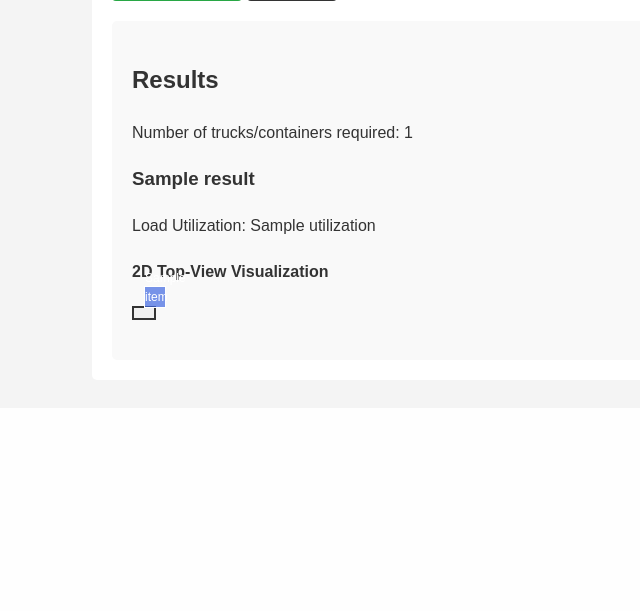
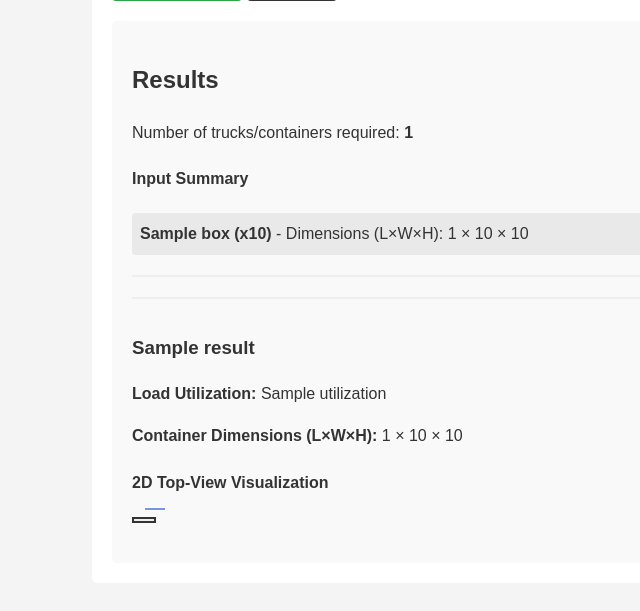
Before and after one commit to Vaibhavk121/py3dbp-Boxylogy, a Flask app: template templates/index.html in a window 1280 px wide. Shown: the part 908-1519 px from the top of the page, without its empty margins (128-768 px from the left). Before the commit the page ends 1228 px from the top, so only its background shows below. Run offline with Flask 3, Linux system fonts and the light colour scheme; the template is opened without the code that fills it: most values are stand-ins (such as "Sample title", 1, 10 or a date in 2020).

Commit message:
Updated with edge cases

```diff
--- a/app.py
+++ b/app.py
@@ -18,6 +18,17 @@ def index():
         box_heights = request.form.getlist('box_height[]')
         box_weights = request.form.getlist('box_weight[]')
         box_quantities = request.form.getlist('box_quantity[]')
+
+        # Create a summary of the input boxes for display
+        input_summary = []
+        for i in range(len(box_names)):
+            input_summary.append({
+                'name': box_names[i],
+                'length': box_lengths[i],
+                'width': box_widths[i],
+                'height': box_heights[i],
+                'quantity': box_quantities[i]
+            })
 
         items_to_pack = []
         for i in range(len(box_names)):
@@ -57,26 +68,37 @@ def index():
             packed_volume = sum(item.width * item.height * item.depth for item in bin.items)
             utilization = (packed_volume / total_volume) * 100 if total_volume > 0 else 0
 
-            visualization_data = []
+            packed_items_data = []
             for item in bin.items:
-                visualization_data.append({
+                # py3dbp returns dimensions as (depth, width, height)
+                item_dims = item.get_dimension()
+                packed_items_data.append({
                     'name': item.name,
-                    'x': float(item.position[1]), # Corresponds to width axis
-                    'y': float(item.position[0]), # Corresponds to depth/length axis
-                    'width': float(item.get_dimension()[1]),
-                    'height': float(item.get_dimension()[0])
+                    'position': item.position,
+                    'dimensions': {
+                        'length': float(item_dims[0]),
+                        'width': float(item_dims[1]),
+                        'height': float(item_dims[2])
+                    }
                 })
 
             results.append({
                 'container_name': f"Container {i + 1}",
                 'utilization': f"{utilization:.2f}%",
-                'visualization_data': visualization_data,
-                'container_width': bin.width,
-                'container_depth': bin.depth
+                'container_dimensions': {
+                    'length': bin.depth,
+                    'width': bin.width,
+                    'height': bin.height
+                },
+                'packed_items_data': packed_items_data,
             })
 
-
-        return render_template('index.html', results=results, num_containers=len(packed_bins))
+        return render_template(
+            'index.html',
+            results=results,
+            num_containers=len(packed_bins),
+            input_summary=input_summary
+        )
 
     return render_template('index.html', results=None)
 
--- a/static/style.css
+++ b/static/style.css
@@ -75,16 +75,42 @@ button:hover {
 
 .result-item {
     margin-bottom: 20px;
+    border-top: 2px solid #eee;
+    padding-top: 15px;
 }
 
 .visualization {
-    transform: scaleY(-1);
+    transform: scaleY(-1); /* Flips the y-axis to match coordinate system */
+}
+
+.box {
+    display: flex;
+    align-items: center;
+    justify-content: center;
+    overflow: hidden;
 }
 
 .box-label {
-    transform: scaleY(-1);
+    transform: scaleY(-1); /* Re-flips the text to be readable */
     display: block;
     text-align: center;
     color: white;
     font-size: 12px;
+    padding: 2px;
 }
+
+/* Added for the input summary list */
+.packed-items-list {
+    list-style-type: none;
+    padding: 0;
+    margin-bottom: 20px;
+    border-bottom: 2px solid #eee;
+    padding-bottom: 15px;
+}
+
+.packed-items-list li {
+    background-color: #e9e9e9;
+    padding: 8px;
+    margin-bottom: 5px;
+    border-radius: 4px;
+}
--- a/templates/index.html
+++ b/templates/index.html
@@ -13,25 +13,25 @@
             <h2>Container Dimensions</h2>
             <div class="form-group">
                 <label for="container_length">Length</label>
-                <input type="number" id="container_length" name="container_length" required>
+                <input type="number" step="any" id="container_length" name="container_length" required>
             </div>
             <div class="form-group">
                 <label for="container_width">Width</label>
-                <input type="number" id="container_width" name="container_width" required>
+                <input type="number" step="any" id="container_width" name="container_width" required>
             </div>
             <div class="form-group">
                 <label for="container_height">Height</label>
-                <input type="number" id="container_height" name="container_height" required>
+                <input type="number" step="any" id="container_height" name="container_height" required>
             </div>
 
             <h2>Box Details</h2>
             <div id="box-container">
                 <div class="box-item">
                     <input type="text" name="box_name[]" placeholder="Box Name" required>
-                    <input type="number" name="box_length[]" placeholder="Length" required>
-                    <input type="number" name="box_width[]" placeholder="Width" required>
-                    <input type="number" name="box_height[]" placeholder="Height" required>
-                    <input type="number" name="box_weight[]" placeholder="Weight" required>
+                    <input type="number" step="any" name="box_length[]" placeholder="Length" required>
+                    <input type="number" step="any" name="box_width[]" placeholder="Width" required>
+                    <input type="number" step="any" name="box_height[]" placeholder="Height" required>
+                    <input type="number" step="any" name="box_weight[]" placeholder="Weight" required>
                     <input type="number" name="box_quantity[]" placeholder="Quantity" required>
                     <button type="button" class="remove-box-btn">Remove</button>
                 </div>
@@ -43,15 +43,34 @@
         {% if results %}
         <div class="results">
             <h2>Results</h2>
-            <p>Number of trucks/containers required: {{ num_containers }}</p>
+            <p>Number of trucks/containers required: <strong>{{ num_containers }}</strong></p>
+
+            <h4>Input Summary</h4>
+            <ul class="packed-items-list">
+                {% for box in input_summary %}
+                    <li>
+                        <strong>{{ box.name }} (x{{ box.quantity }})</strong> - Dimensions (L×W×H):
+                        {{ box.length }} × {{ box.width }} × {{ box.height }}
+                    </li>
+                {% endfor %}
+            </ul>
+
             {% for result in results %}
             <div class="result-item">
                 <h3>{{ result.container_name }}</h3>
-                <p>Load Utilization: {{ result.utilization }}</p>
+                <p><strong>Load Utilization:</strong> {{ result.utilization }}</p>
+                <p><strong>Container Dimensions (L×W×H):</strong>
+                    {{ result.container_dimensions.length }} ×
+                    {{ result.container_dimensions.width }} ×
+                    {{ result.container_dimensions.height }}
+                </p>
+
                 <h4>2D Top-View Visualization</h4>
-                <div class="visualization" style="position: relative; width: {{ result.container_width * 2 }}px; height: {{ result.container_depth * 2}}px; border: 2px solid #333; background-color: #f0f0f0;">
-                    {% for item in result.visualization_data %}
-                    <div class="box" title="{{ item.name }}" style="position: absolute; left: {{ item.x * 2 }}px; top: {{ item.y * 2 }}px; width: {{ item.width * 2 }}px; height: {{ item.height * 2 }}px; background-color: rgba(65, 105, 225, 0.7); border: 1px solid #fff;">
+                <div class="visualization" style="position: relative; width: {{ result.container_dimensions.width * 2 }}px; height: {{ result.container_dimensions.length * 2}}px; border: 2px solid #333; background-color: #f0f0f0;">
+                    {% for item in result.packed_items_data %}
+                    <div class="box"
+                         title="{{ item.name }} ({{ item.dimensions.length }}×{{ item.dimensions.width }}×{{ item.dimensions.height }})"
+                         style="position: absolute; left: {{ item.position[1] * 2 }}px; top: {{ item.position[0] * 2 }}px; width: {{ item.dimensions.width * 2 }}px; height: {{ item.dimensions.length * 2 }}px; background-color: rgba(65, 105, 225, 0.7); border: 1px solid #fff;">
                         <span class="box-label">{{ item.name }}</span>
                     </div>
                     {% endfor %}
@@ -69,10 +88,10 @@
             newBox.className = 'box-item';
             newBox.innerHTML = `
                 <input type="text" name="box_name[]" placeholder="Box Name" required>
-                <input type="number" name="box_length[]" placeholder="Length" required>
-                <input type="number" name="box_width[]" placeholder="Width" required>
-                <input type="number" name="box_height[]" placeholder="Height" required>
-                <input type="number" name="box_weight[]" placeholder="Weight" required>
+                <input type="number" step="any" name="box_length[]" placeholder="Length" required>
+                <input type="number" step="any" name="box_width[]" placeholder="Width" required>
+                <input type="number" step="any" name="box_height[]" placeholder="Height" required>
+                <input type="number" step="any" name="box_weight[]" placeholder="Weight" required>
                 <input type="number" name="box_quantity[]" placeholder="Quantity" required>
                 <button type="button" class="remove-box-btn">Remove</button>
             `;
```
